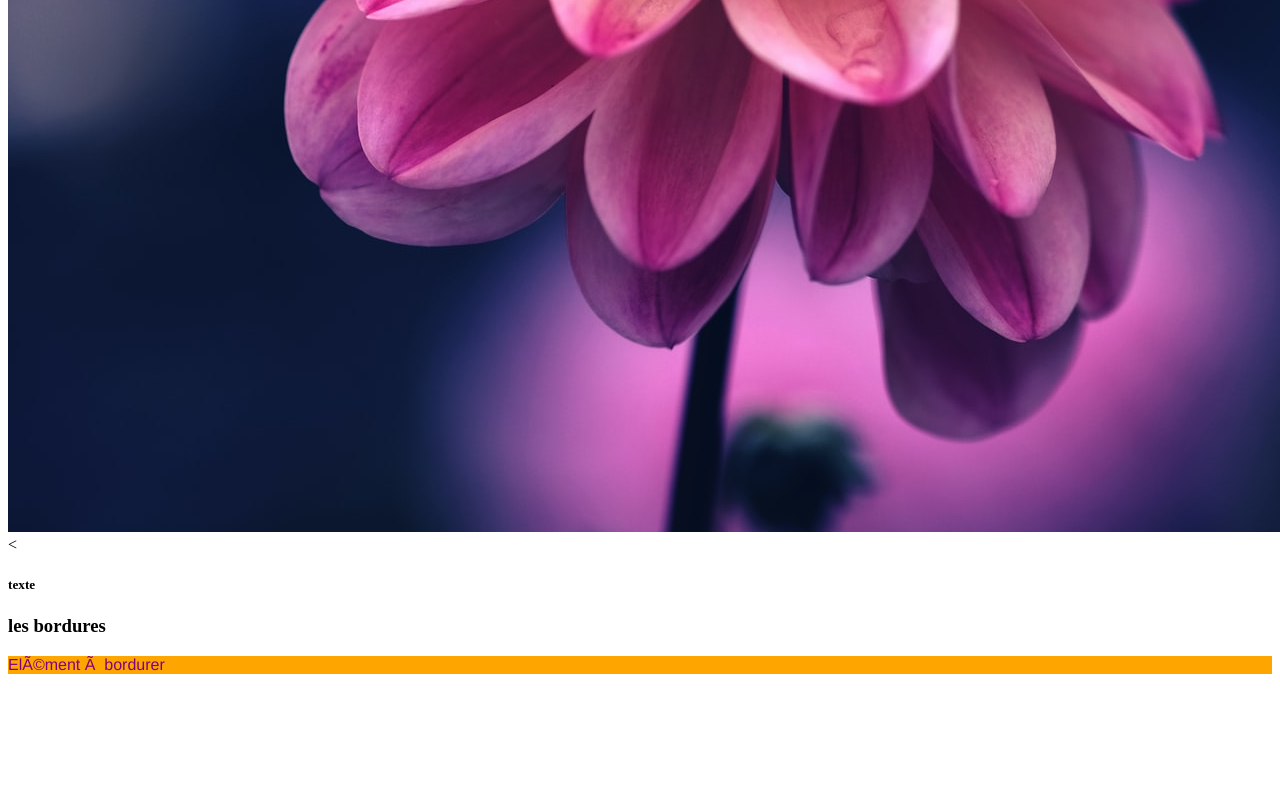
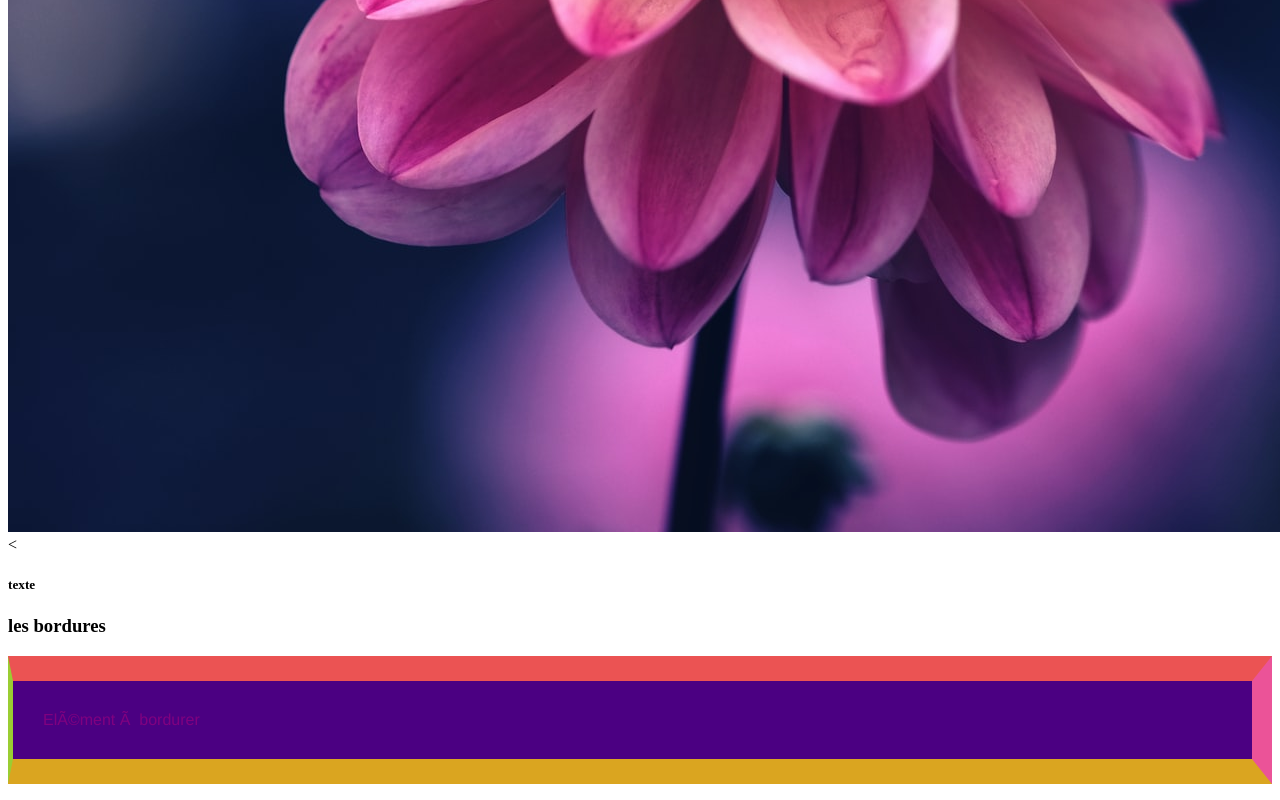
Before and after one commit to KANIZA27/mapremierepageweb, a plain HTML site: page index.html in a window 1280 px wide. Shown: the part 1154-1954 px from the top of the page. Before the commit the page ends 1844 px from the top, so only its background shows below. Drawn offline with Linux system fonts and the light colour scheme.

Commit message:
ajout a-propos.html apropos.css index.html style.css

```diff
--- /dev/null
+++ b/apropos.css
@@ -0,0 +1,5 @@
+.maclasse{
+    font-size: 3.5em;
+    font-family: Montserrat;
+    color: #A5B4FC;
+}
--- a/index.html
+++ b/index.html
@@ -64,6 +64,6 @@
 
         </h5>
         <h3>les bordures</h3>
-        <p>Elément à bordurer</p>
+        <p class="mabordure">Elément à bordurer</p>
     </body>
 </html>
--- a/style.css
+++ b/style.css
@@ -39,8 +39,14 @@ font-size: 20px;
 p{
     font-family: 'Franklin Gothic Medium', 'Arial Narrow', Arial, sans-serif;
 }
-.mabordure{
+
+.mabordure {
+    padding: 30px;
+    background-color: indigo;
     border: solid red;
-    border-top: 3px #EB5353 double;
-
+    border: 25px #EB5353 solid;
+    border-right: 20px #eb5398 solid;
+    border-bottom: 25px goldenrod solid;
+    border-left: 5px yellowgreen solid;
+    border-radius: 10px 10px 10px 10px 10px;
 }
```
Also changed, not shown: a-propos.html (+2 -1 lines).
